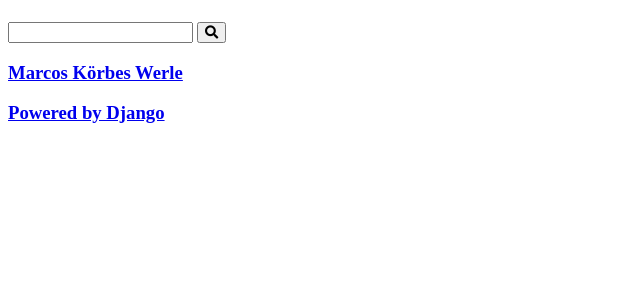
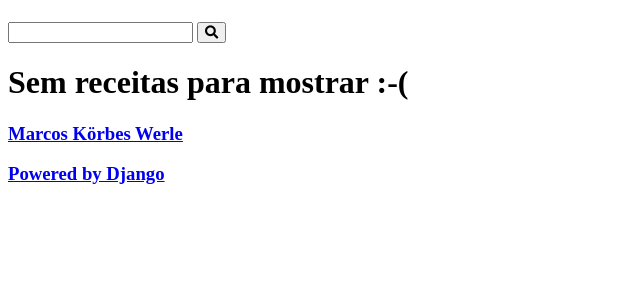
Before and after one commit to marcoskw/masterchef, a Django app: page / in a window 1280 px wide. Shown: the part 58-358 px from the top of the page, without its empty margins (0-640 px from the left). Run offline with Django 4.2, Linux system fonts and the light colour scheme; data that the repository does not hold is empty.

Commit message:
Applying empty to home

```diff
--- a/recipes/templates/recipes/pages/home.html
+++ b/recipes/templates/recipes/pages/home.html
@@ -4,6 +4,8 @@
     <div class="main-content main-content-list container">
         {% for recipe in recipes %}
             {% include 'recipes/partials/recipe.html' %}
+        {% empty %}
+            <h1>Sem receitas para mostrar :-(</h1>
         {% endfor %}
     </div>
 {% endblock content %}
```
